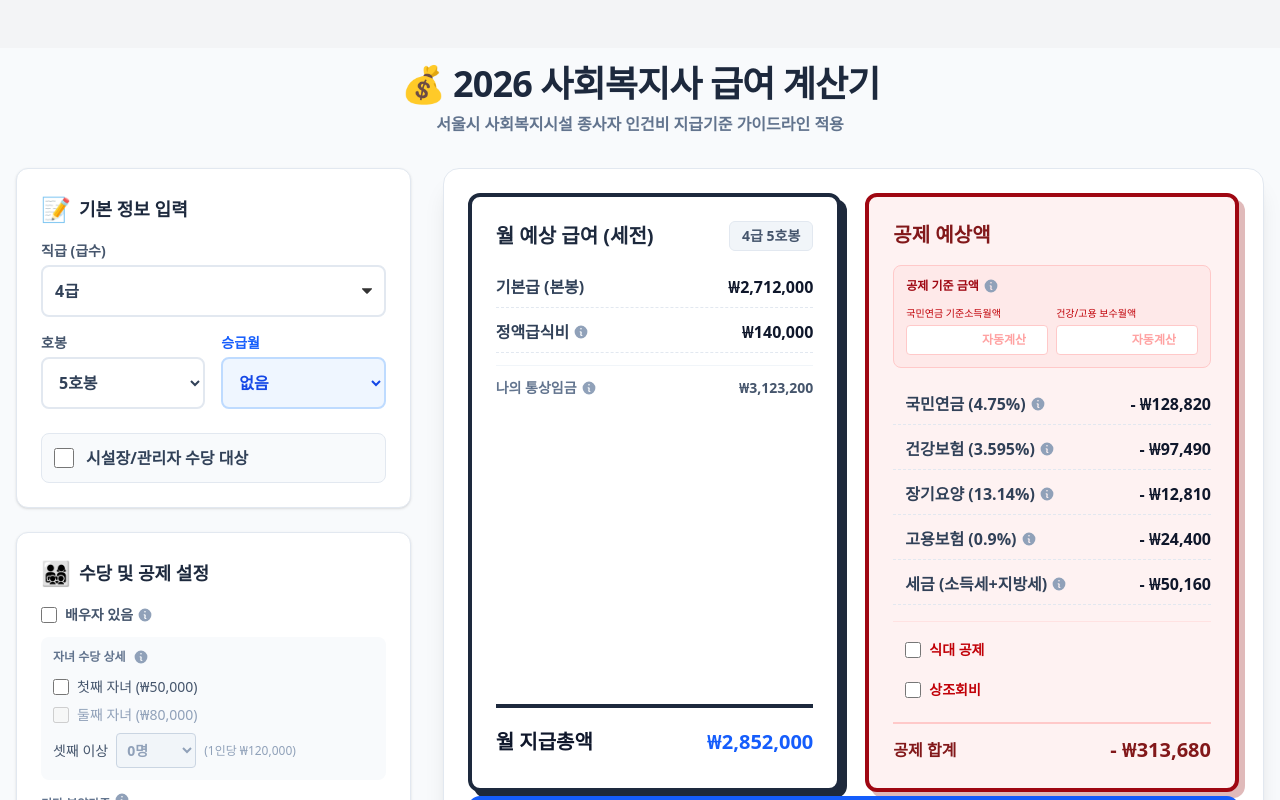
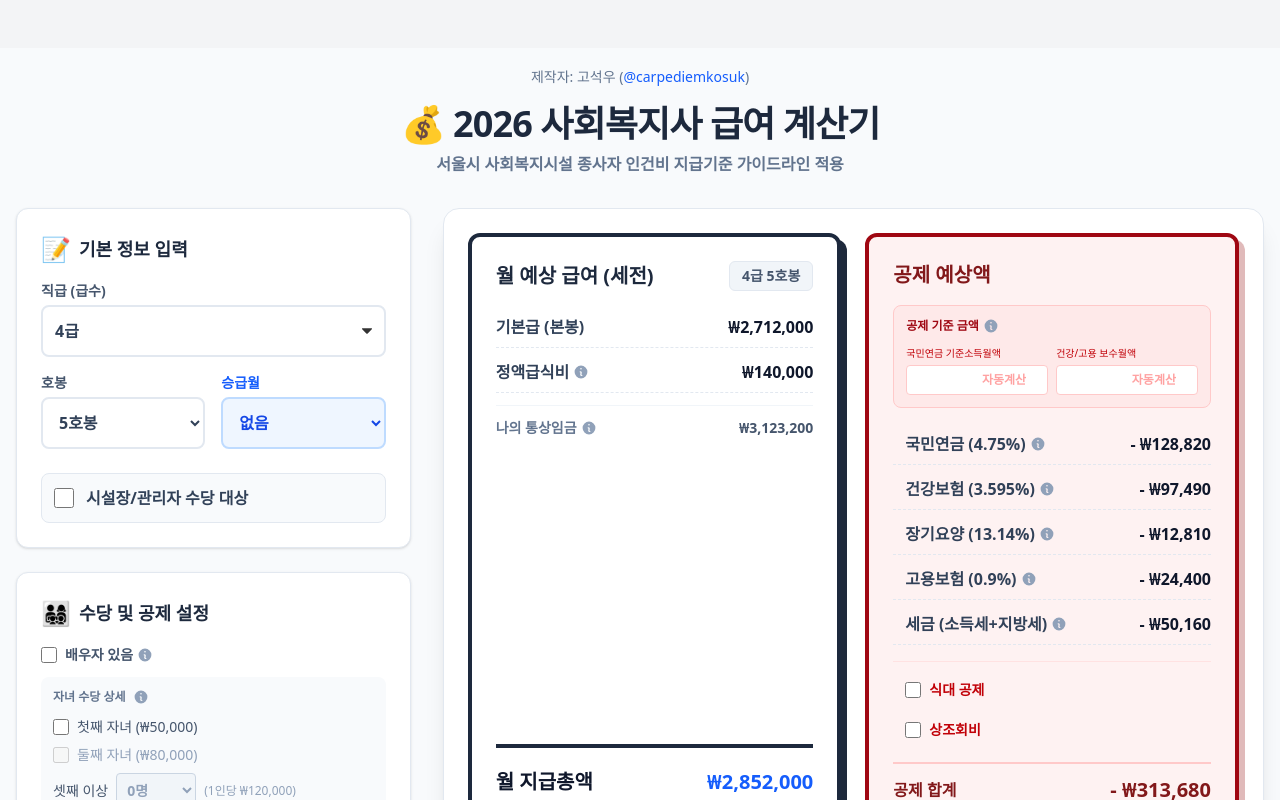
Before and after one commit to kosuk1231/money, a React (Vite) app: page / in a window 1280 px wide. Shown: the top 800 px of the page. Built offline with nearby package versions, Linux system fonts and the light colour scheme.

Commit message:
수정 완료

```diff
--- a/src/components/CalculatorLayout.jsx
+++ b/src/components/CalculatorLayout.jsx
@@ -147,6 +147,13 @@ export default function CalculatorLayout() {
     return (
         <div className="min-h-screen bg-slate-50 flex flex-col items-center p-4 font-sans">
             <div className="w-full max-w-[1400px]">
+                {/* Creator Credit */}
+                <div className="text-center mb-4">
+                    <span className="text-sm text-slate-500 font-medium">
+                        제작자: 고석우 (<a href="https://twitter.com/carpediemkosuk" target="_blank" rel="noopener noreferrer" className="text-blue-600 hover:text-blue-800 transition-colors">@carpediemkosuk</a>)
+                    </span>
+                </div>
+
                 {/* Header */}
                 <header className="mb-8 text-center">
                     <h1 className="text-4xl font-black text-slate-800 tracking-tight mb-2">
```
